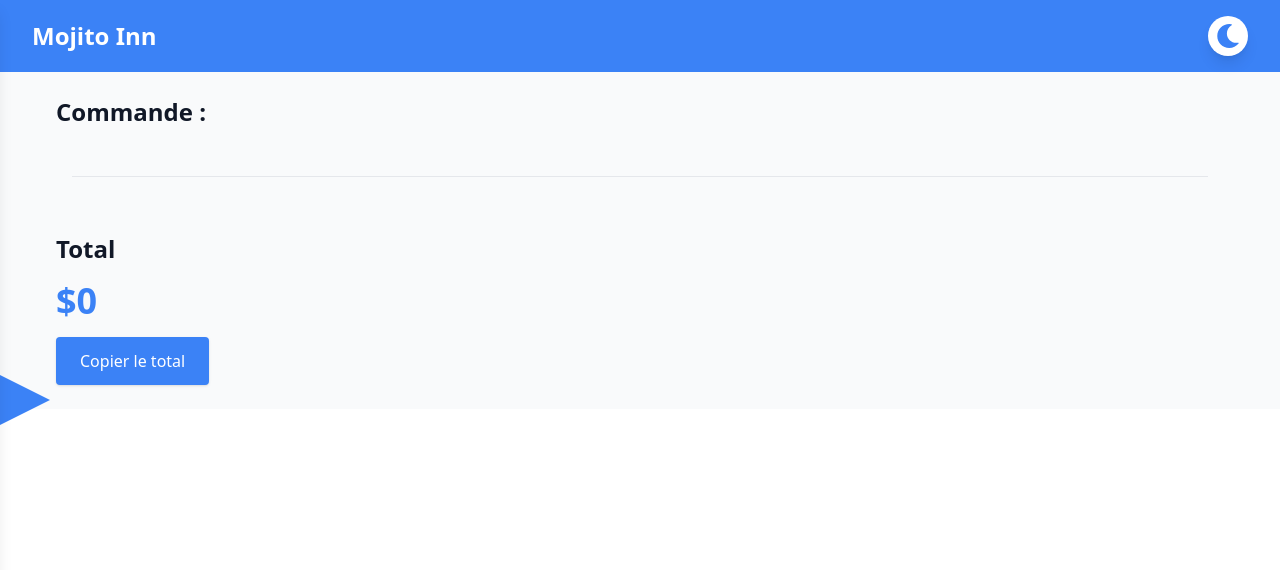
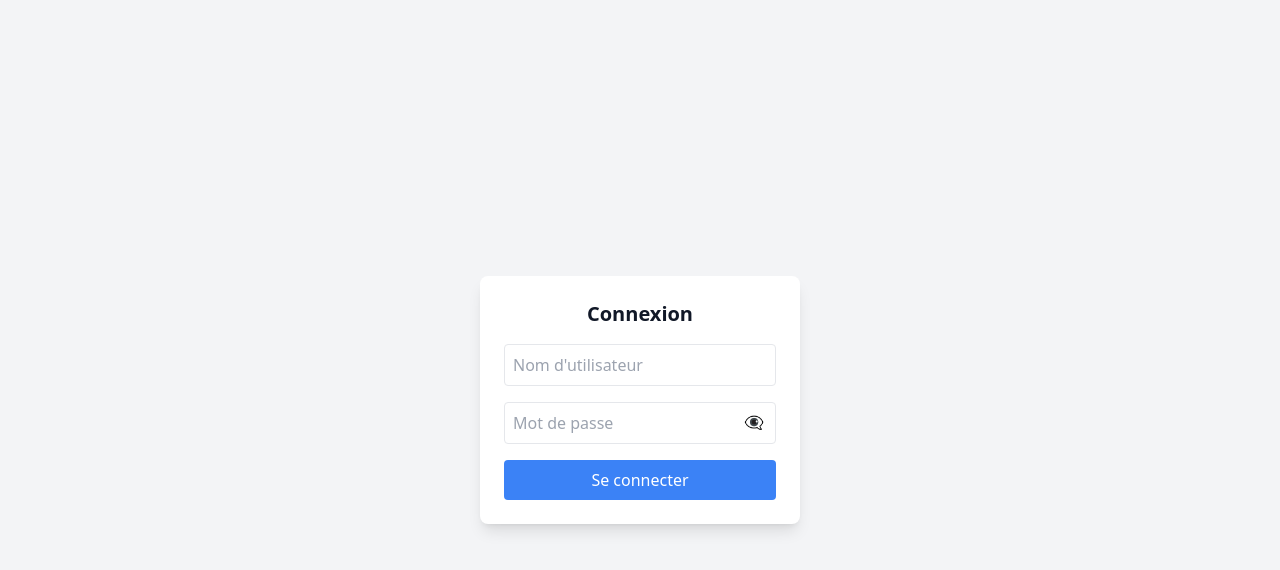
Before and after one commit to SamuelSanchezGit/Mojito_Inn_Employe, a React (Create React App) app in the folder mojito-inn-employe/: page / in a window 1280 px wide. Shown: the top 570 px of the page. Built offline with nearby package versions, Linux system fonts and the light colour scheme.

Commit message:
addloginloading

```diff
--- /dev/null
+++ b/mojito-inn-employe/public/data/auth.json
@@ -0,0 +1,4 @@
+{
+    "username": "admin",
+    "password": "mojitoinn"
+  }
--- a/mojito-inn-employe/src/App.js
+++ b/mojito-inn-employe/src/App.js
@@ -1,11 +1,13 @@
 import { useState, useEffect } from "react";
 import { FaSun, FaMoon } from "react-icons/fa";
+import Login from "./components/Login";
 import Menu from "./pages/Menu";
 
 function App() {
   const [darkMode, setDarkMode] = useState(false);
+  const [isLoggedIn, setIsLoggedIn] = useState(false); // État pour la connexion
 
-  // Update dark mode class on the `body` element
+  // Mise à jour de la classe "dark" sur le `body`
   useEffect(() => {
     if (darkMode) {
       document.body.classList.add("dark");
@@ -16,22 +18,44 @@ function App() {
 
   const toggleTheme = () => setDarkMode(!darkMode);
 
+  const handleLogin = () => {
+    setIsLoggedIn(true); // Passe l'utilisateur en connecté
+  };
+
+  const handleLogout = () => {
+    setIsLoggedIn(false); // Déconnecte l'utilisateur
+  };
+
   return (
     <div className={`${darkMode ? "dark" : ""} min-h-screen`}>
+      {!isLoggedIn ? (
+        // Page de connexion
+        <Login onLogin={handleLogin} />
+      ) : (
+        // Interface principale après connexion
         <div className={`bg-gray-50 dark:bg-gray-900 text-gray-900 dark:text-gray-100`}>
           <header className="bg-blue-500 dark:bg-blue-700 text-white py-4 px-8 flex justify-between items-center">
             <h1 className="text-2xl font-bold">Mojito Inn</h1>
+            <div className="flex items-center gap-4">
               <button
                 onClick={toggleTheme}
                 className="text-2xl p-2 rounded-full bg-white dark:bg-gray-800 text-blue-500 dark:text-yellow-300 shadow-lg"
               >
                 {darkMode ? <FaSun /> : <FaMoon />}
               </button>
+              <button
+                onClick={handleLogout}
+                className="bg-red-500 text-white px-4 py-2 rounded-md hover:bg-red-600"
+              >
+                Déconnexion
+              </button>
+            </div>
           </header>
           <div className="max-w-7xl mx-auto px-4 sm:px-6 lg:px-8">
             <Menu />
           </div>
         </div>
+      )}
     </div>
   );
 }
--- /dev/null
+++ b/mojito-inn-employe/src/components/Login.jsx
@@ -0,0 +1,116 @@
+import { useState, useEffect } from "react";
+
+const Login = ({ onLogin }) => {
+  const [username, setUsername] = useState("");
+  const [password, setPassword] = useState("");
+  const [error, setError] = useState("");
+  const [auth, setAuth] = useState({ username: "", password: "" });
+  const [showPassword, setShowPassword] = useState(false);
+  const [loading, setLoading] = useState(false);
+  const [progress, setProgress] = useState(0);
+  const [welcomeMessage, setWelcomeMessage] = useState("");
+
+  useEffect(() => {
+    fetch("/data/auth.json")
+      .then((res) => res.json())
+      .then((data) => setAuth(data))
+      .catch((err) =>
+        console.error("Erreur lors du chargement des identifiants", err)
+      );
+  }, []);
+
+  const handleSubmit = (e) => {
+    e.preventDefault();
+
+    if (username === auth.username && password === auth.password) {
+      setLoading(true); // Active le mode chargement
+      setError("");
+
+      // Simule une barre de chargement
+      let progressValue = 0;
+      const messages = [
+        "Chargement de la carte...",
+        "Chargement des prix...",
+        "Connexion à la base de données du Mojito Inn...",
+        "100% Bienvenue employé(e) du Mojito Inn !",
+      ];
+
+      const interval = setInterval(() => {
+        progressValue += 25;
+        setProgress(progressValue);
+        setWelcomeMessage(messages[progressValue / 25 - 1]);
+
+        if (progressValue === 100) {
+          clearInterval(interval);
+          setTimeout(() => {
+            onLogin(); // Passe à l'application principale
+          }, 1000);
+        }
+      }, 1000);
+    } else {
+      setError("Identifiants incorrects !");
+    }
+  };
+
+  return (
+    <div className="flex items-center justify-center h-screen bg-gray-100 dark:bg-gray-800">
+      {loading ? (
+        <div className="text-center">
+          <div className="w-64 h-6 bg-gray-200 rounded-full overflow-hidden relative mb-4">
+            <div
+              className="bg-blue-500 h-full absolute left-0 transition-all"
+              style={{ width: `${progress}%` }}
+            ></div>
+          </div>
+          <p className="text-gray-900 dark:text-white">{welcomeMessage}</p>
+        </div>
+      ) : (
+        <form
+          onSubmit={handleSubmit}
+          className="bg-white dark:bg-gray-700 p-6 rounded-lg shadow-lg space-y-4 w-80"
+        >
+          <h1 className="text-xl font-bold text-center text-gray-900 dark:text-white">
+            Connexion
+          </h1>
+
+          {error && (
+            <div className="text-red-500 text-sm text-center">{error}</div>
+          )}
+
+          <input
+            type="text"
+            placeholder="Nom d'utilisateur"
+            value={username}
+            onChange={(e) => setUsername(e.target.value)}
+            className="w-full p-2 border rounded dark:bg-gray-600 dark:text-white"
+          />
+          <div className="relative">
+            <input
+              type={showPassword ? "text" : "password"}
+              placeholder="Mot de passe"
+              value={password}
+              onChange={(e) => setPassword(e.target.value)}
+              className="w-full p-2 border rounded dark:bg-gray-600 dark:text-white"
+            />
+            <button
+              type="button"
+              onClick={() => setShowPassword(!showPassword)}
+              className="absolute right-3 top-2 text-gray-600 dark:text-gray-300"
+            >
+              {showPassword ? "👁️" : "👁‍🗨"}
+            </button>
+          </div>
+
+          <button
+            type="submit"
+            className="w-full bg-blue-500 text-white p-2 rounded hover:bg-blue-600"
+          >
+            Se connecter
+          </button>
+        </form>
+      )}
+    </div>
+  );
+};
+
+export default Login;
```
Lines whose indentation alone changed are shown as unchanged.
